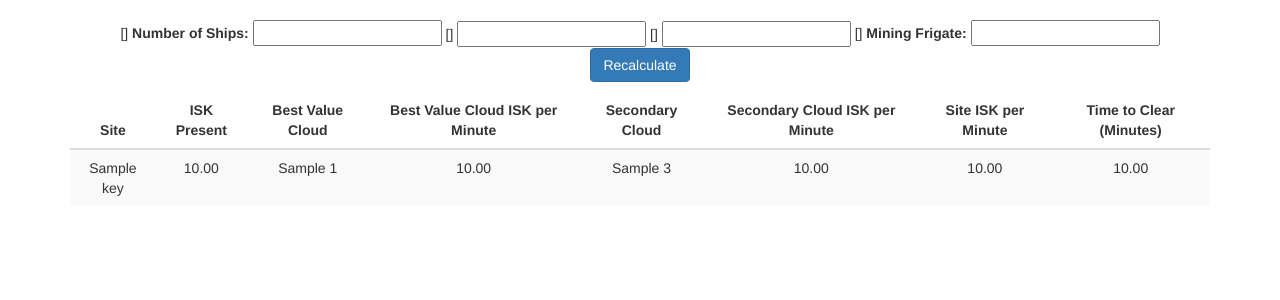
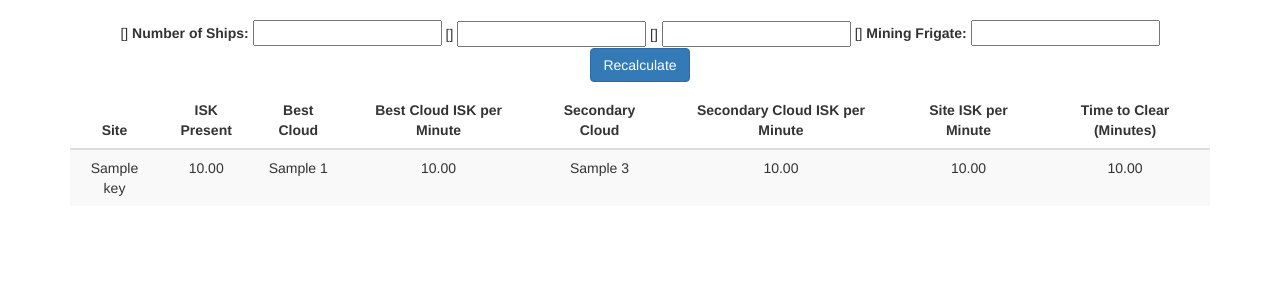
Before and after one commit to eric-oaktree/gasbuddy, a Django app: template home/templates/home/sites.html in a window 1280 px wide. Shown: the part 51-351 px from the top of the page. Run offline with Django 3.2, Linux system fonts and the light colour scheme; the template is opened without the code that fills it: most values are stand-ins (such as "Sample title", 1, 10 or a date in 2020); form fields are guessed from the names that the template uses; parts of the project's set-up code (start-up, migrations or seed data) failed here and were passed over; some libraries are stand-ins or nearby versions.

Commit message:
label tweak

```diff
--- a/home/templates/home/sites.html
+++ b/home/templates/home/sites.html
@@ -46,8 +46,8 @@
     <tr>
       <th class="text-center">Site</th>
       <th class="text-center">ISK Present</th>
-      <th class="text-center">Best Value Cloud</th>
-      <th class="text-center">Best Value Cloud ISK per Minute</th>
+      <th class="text-center">Best Cloud</th>
+      <th class="text-center">Best Cloud ISK per Minute</th>
       <th class="text-center">Secondary Cloud</th>
       <th class="text-center">Secondary Cloud ISK per Minute</th>
       <th class="text-center">Site ISK per Minute</th>
```
